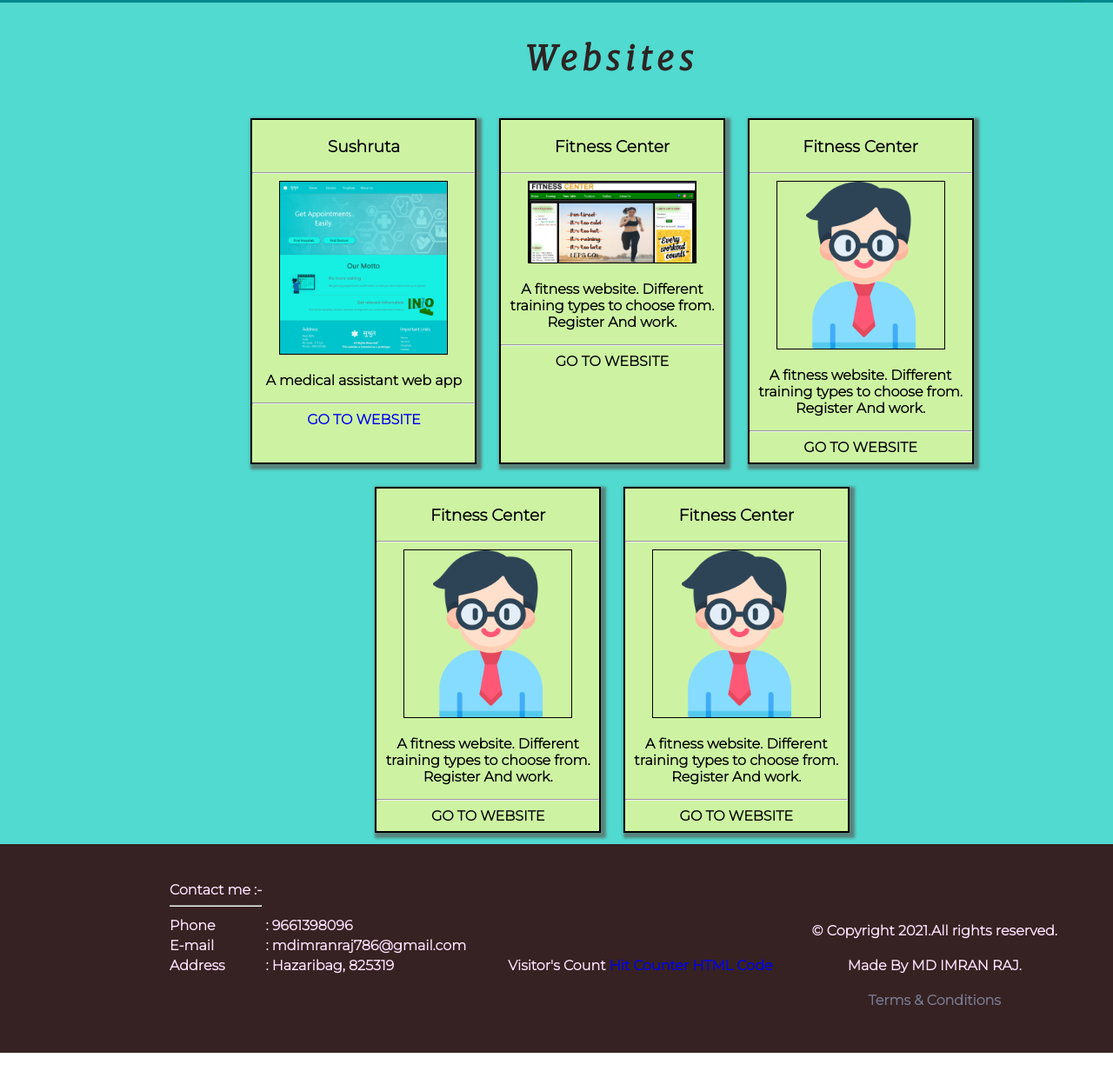
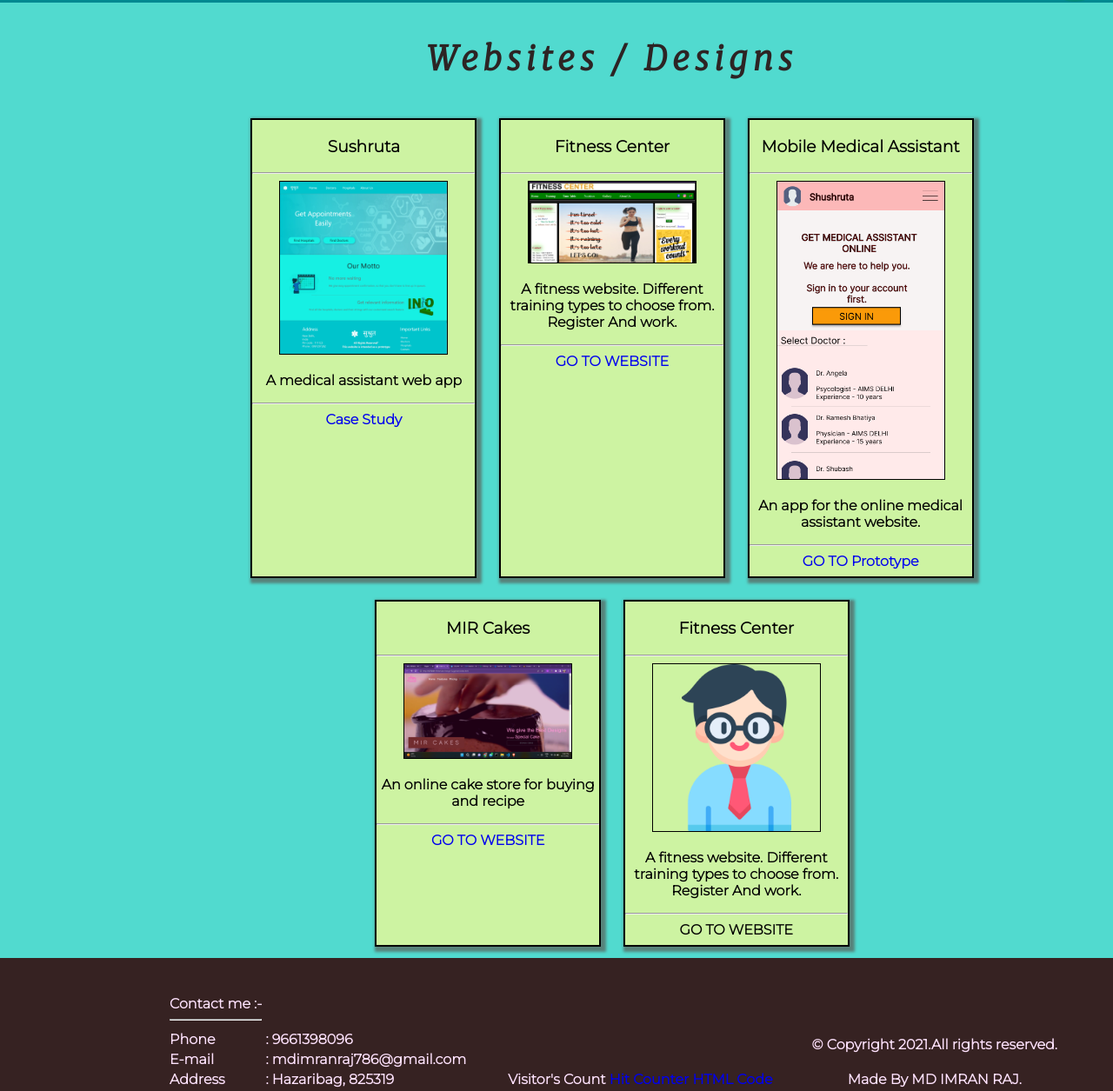
Before and after one commit to mdimranraj/own-website, a plain HTML site: page index.html in a window 1280 px wide. Shown: the part 2913-4168 px from the top of the page at 87% size. Before the commit the page ends 4124 px from the top, so only its background shows below. Drawn offline with Linux system fonts and the light colour scheme; a script that the page names is missing.

Commit message:
Added more prototypes

```diff
--- a/index.html
+++ b/index.html
@@ -297,7 +297,7 @@
 
   <section id="fourth">
     <div class="fourth-div">
-      <h2 class="websites">Websites</h2>
+      <h2 class="websites">Websites / Designs</h2>
       <div class="cards">
         <div class="card-all">
           <h3>Sushruta</h3>
@@ -309,7 +309,7 @@
           <hr>
           <a href='https://docs.google.com/presentation/d/1HPiVze06-Q17I_1Yb9fXLbSgVyauqGsCXfmqu-xt1gw/edit?usp=sharing'>
           <div class="link-to-web">
-            GO TO WEBSITE
+            Case Study
           </div>
           </a>
         </div>
@@ -321,34 +321,40 @@
             <p class="card-text"> A fitness website. Different training types to choose from. Register And work.</p>
           </div>
           <hr>
+          <a href='https://mdimranraj.github.io/fitness-club/'>
           <div class="link-to-web">
             GO TO WEBSITE
           </div>
+          </a>
         </div>
 
         <div class="card-all">
-          <h3>Fitness Center</h3>
+          <h3>Mobile Medical Assistant</h3>
           <hr>
           <div class="card-content">
-            <img class="card-img" src="images/man.png" alt="website-1">
-            <p class="card-text"> A fitness website. Different training types to choose from. Register And work.</p>
+            <img class="card-img" src="images/sushruta-app.png" alt="website-1">
+            <p class="card-text"> An app for the online medical assistant website.</p>
           </div>
           <hr>
+          <a href='https://www.figma.com/file/N8NTQZG59U4Hl5frXHtkRf/portfolio-project-1?node-id=16%3A3&t=RcGZelEbMPOQersz-1'>
+          <div class="link-to-web">
+            GO TO Prototype
+          </div>
+          </a>
+        </div>
+        <div class="card-all">
+          <h3>MIR Cakes</h3>
+          <hr>
+          <div class="card-content">
+            <img class="card-img" src="images/cake.png" alt="website-1">
+            <p class="card-text"> An online cake store for buying and recipe</p>
+          </div>
+          <hr>
+          <a href='https://mdimranraj.github.io/Cake-Design-Suggestor/'>
           <div class="link-to-web">
             GO TO WEBSITE
           </div>
-        </div>
-        <div class="card-all">
-          <h3>Fitness Center</h3>
-          <hr>
-          <div class="card-content">
-            <img class="card-img" src="images/man.png" alt="website-1">
-            <p class="card-text"> A fitness website. Different training types to choose from. Register And work.</p>
-          </div>
-          <hr>
-          <div class="link-to-web">
-            GO TO WEBSITE
-          </div>
+          </a>
         </div>
         <div class="card-all">
           <h3>Fitness Center</h3>
```
